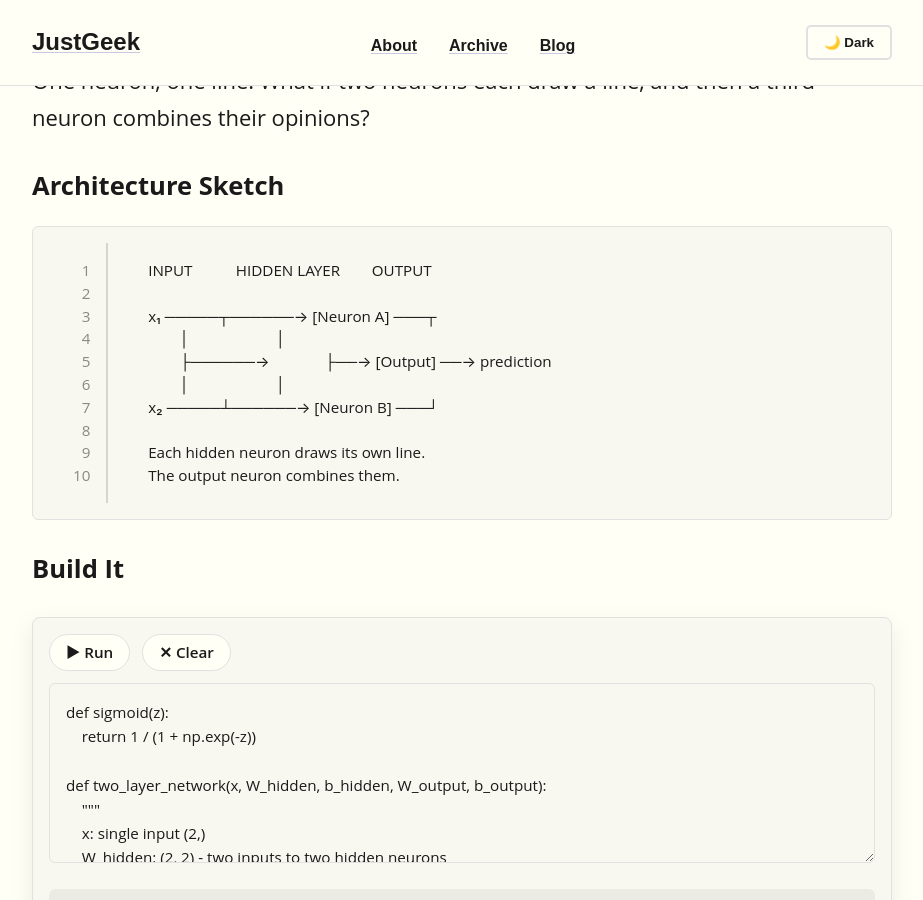
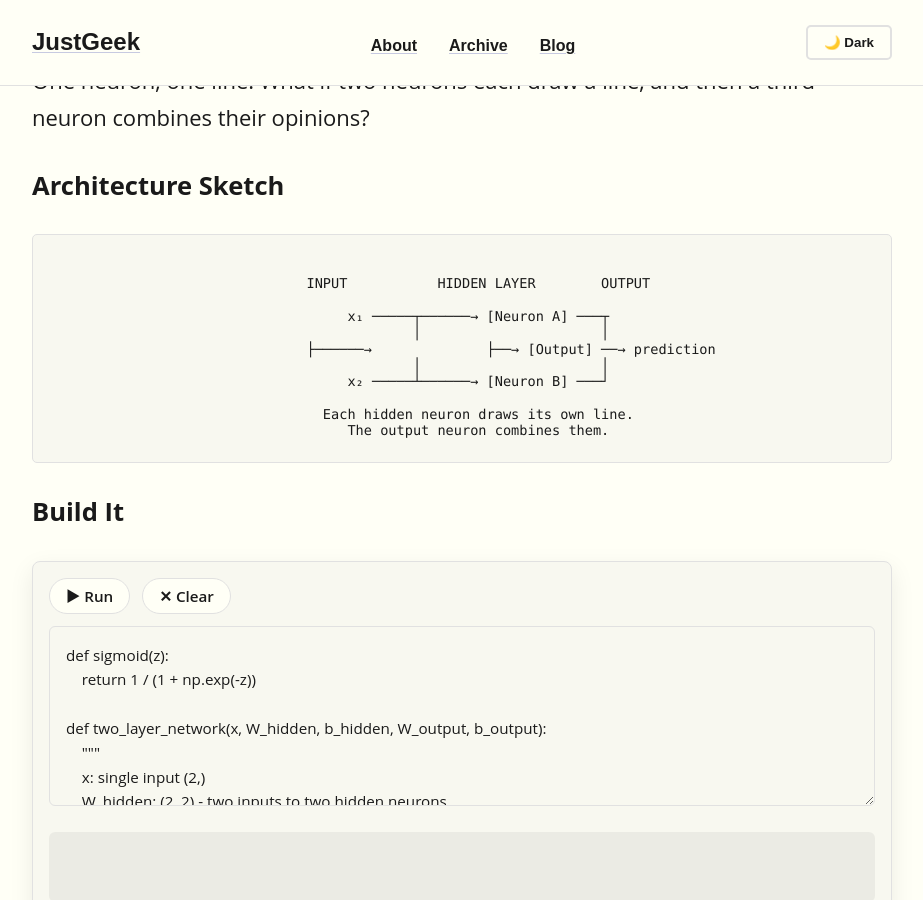
Before and after one commit to ssime-git/JustGeek, a Jekyll site: the page built from _posts/2025-12-06-a-neuron-is-all-you-need.md, in a window 1280 px wide and 900 px high, scrolled down 5791 px. Shown: the whole window, without its empty margins (178-1101 px from the left). Built offline with Jekyll 4.4.1, drawn with Linux system fonts in a browser that asks for light colours.

Commit message:
fix: use proper ASCII art class for neural network diagram
- Replace code block with <pre class="ascii-art"><code> for architecture diagram
- Ensures proper rendering with correct spacing and alignment
- Matches styling used in other blog posts
- Provides responsive font sizing for mobile devices

````diff
--- a/_posts/2025-12-06-a-neuron-is-all-you-need.md
+++ b/_posts/2025-12-06-a-neuron-is-all-you-need.md
@@ -307,7 +307,7 @@ One neuron, one line. What if two neurons each draw a line, and then a third neu
 
 ### Architecture Sketch
 
-```
+<pre class="ascii-art"><code>
     INPUT           HIDDEN LAYER        OUTPUT
 
     x₁ ─────┬──────→ [Neuron A] ───┬
@@ -318,7 +318,7 @@ One neuron, one line. What if two neurons each draw a line, and then a third neu
 
     Each hidden neuron draws its own line.
     The output neuron combines them.
-```
+</code></pre>
 
 ### Build It
 
````
